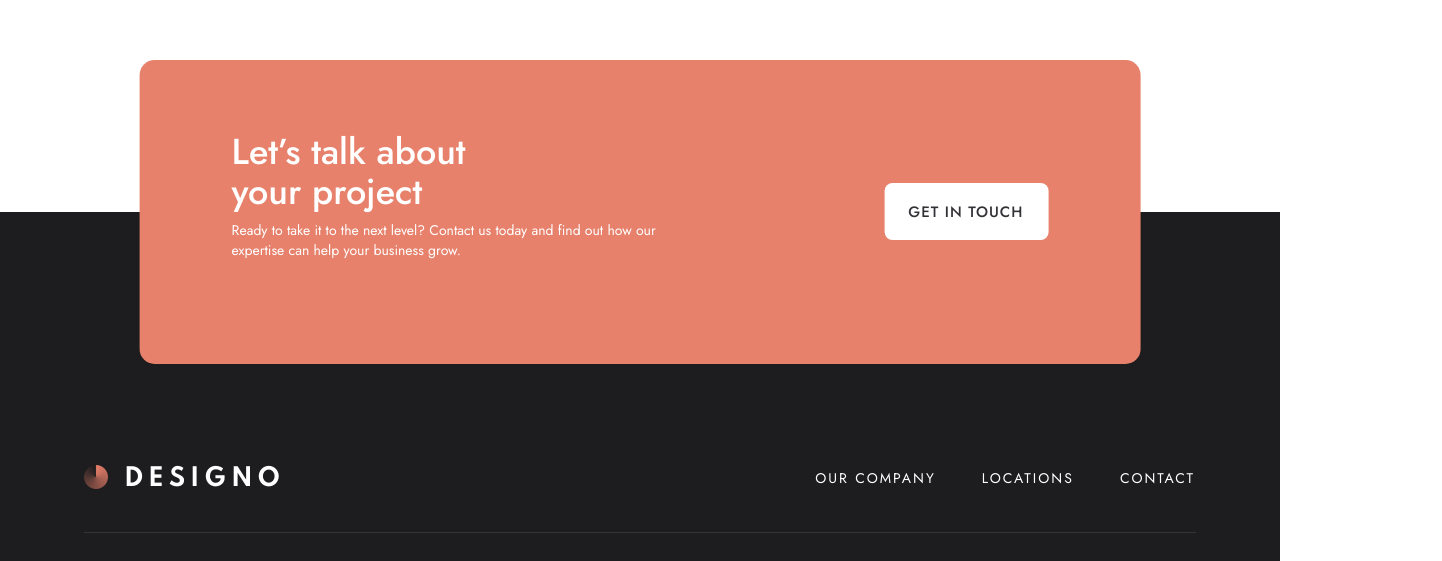
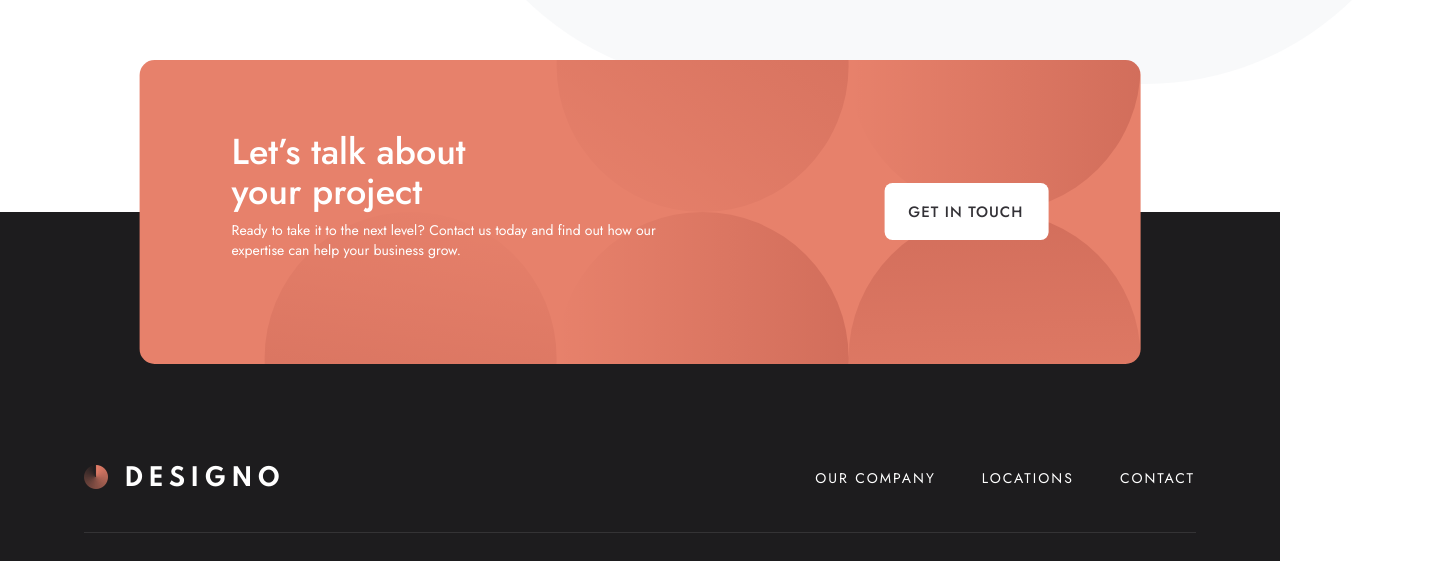
Before and after one commit to andreiwebdev/designo-nextjs-multipage, a Next.js app: page / in a window 1280 px wide. Shown: the part 2149-2710 px from the top of the page, 1442 px wide, since content can reach past the window. Built offline with nearby package versions, Linux system fonts and the light colour scheme.

Commit message:
Update: added missing graphics

```diff
--- a/src/app/page.tsx
+++ b/src/app/page.tsx
@@ -28,7 +28,7 @@ export default function Home() {
                     />
                 </div>
             </div>
-            <div className="mb-[311px] md:mb-[331px] xl:mb-[380px] xl:grid xl:grid-cols-3 xl:gap-[30px]">
+            <div className="mb-[311px] md:mb-[331px] xl:mb-[380px] xl:grid xl:grid-cols-3 xl:gap-[30px] xl:relative">
                 <GenericContentComponent
                     imageUrl="/assets/home/desktop/illustration-passionate.svg"
                     imageAltText="illustration-passionate"
@@ -50,6 +50,10 @@ export default function Home() {
                     title="FRIENDLY"
                     text=" We are a group of enthusiastic folks who know how to put people first. Our success depends on our customers, and we strive to give them the best experience a company can provide."
                 />
+                <div
+                    className="hiddex xl:block w-[1006px] h-[594px] bg-lightGrey opacity-50 absolute -z-[1] bottom-0 top-[150px] -right-[246px]"
+                    style={{ borderRadius: "297px 0 297px 297px" }}
+                ></div>
             </div>
         </main>
     );
--- a/src/components/Footer/Footer.tsx
+++ b/src/components/Footer/Footer.tsx
@@ -12,23 +12,60 @@ import { FaTwitter } from "react-icons/fa";
 export const Footer = () => {
     return (
         <div className="w-full bg-black">
-            <Wrapper extraClasses="text-center px-[24px] md:px-[0px] pt-[253px] pb-[64px] relative">
-                <div className="w-full px-6 py-16 bg-peach text-center rounded-[15px] absolute top-0 left-1/2 transform -translate-x-1/2 -translate-y-1/2 max-w-[90%] md:text-left md:flex md:items-center md:justify-between md:px-[92px] md:py-[72px]">
+            <Wrapper extraClasses="text-center px-[24px] xl:px-[0px] pt-[253px] pb-[64px] relative">
+                <div className="w-full bg-peach text-center rounded-[15px] absolute top-0 left-1/2 transform -translate-x-1/2 -translate-y-1/2 max-w-[90%] xl:text-left xl:overflow-hidden">
+                    <div className="px-6 py-16 xl:px-[92px] xl:py-[72px] xl:flex xl:items-center xl:justify-between xl:relative">
                         <div>
-                        <div className="text-white text-3xl mb-2 max-w-[279px] mx-auto font-medium md:text-4xl md:mx-0">
+                            <div className="text-white text-3xl mb-2 max-w-[279px] mx-auto font-medium xl:text-4xl xl:mx-0">
                                 Let’s talk about your project
                             </div>
-                        <p className="text-white text-sm mb-[32px] max-w-[279px] mx-auto md:max-w-[459px] md:mx-0">
-                            Ready to take it to the next level? Contact us today
-                            and find out how our expertise can help your
-                            business grow.
+                            <p className="text-white text-sm mb-[32px] max-w-[279px] mx-auto xl:max-w-[459px] xl:mx-0">
+                                Ready to take it to the next level? Contact us
+                                today and find out how our expertise can help
+                                your business grow.
                             </p>
                         </div>
                         <Button
                             buttonText="GET IN TOUCH"
                             style="light"
-                        extraClasses="mx-auto md:ml-auto md:mr-0"
+                            extraClasses="mx-auto xl:ml-auto xl:mr-0"
                         />
+                        <div
+                            className="hidden xl:block w-[292px] h-[292px] rounded-full bg-red-500 -z-[1] absolute bottom-[50%] right-0 opacity-30"
+                            style={{
+                                background:
+                                    "linear-gradient(90deg, rgba(93, 2, 2, 0.00) 0%, rgba(93, 2, 2, 0.50) 100%)",
+                            }}
+                        ></div>
+                        <div
+                            className="hidden xl:block w-[292px] h-[292px] rounded-full bg-red-500 -z-[1] absolute bottom-[50%] right-[292px] opacity-30"
+                            style={{
+                                background:
+                                    "linear-gradient(34deg, rgba(93, 2, 2, 0.00) 0%, rgba(93, 2, 2, 0.50) 100%)",
+                            }}
+                        ></div>
+                        <div
+                            className="hidden xl:block w-[292px] h-[292px] rounded-full bg-red-500 -z-[1] absolute top-[50%] right-0 opacity-30"
+                            style={{
+                                background:
+                                    "linear-gradient(358deg, rgba(93, 2, 2, 0.00) 0%, rgba(93, 2, 2, 0.50) 100%)",
+                            }}
+                        ></div>
+                        <div
+                            className="hidden xl:block w-[292px] h-[292px] rounded-full bg-red-500 -z-[1] absolute top-[50%] right-[292px] opacity-30"
+                            style={{
+                                background:
+                                    "linear-gradient(90deg, rgba(93, 2, 2, 0.00) 0%, rgba(93, 2, 2, 0.50) 100%)",
+                            }}
+                        ></div>
+                        <div
+                            className="hidden xl:block w-[292px] h-[292px] rounded-full bg-red-500 -z-[1] absolute top-[50%] right-[584px] opacity-30"
+                            style={{
+                                background:
+                                    "linear-gradient(190deg, rgba(93, 2, 2, 0.00) 0%, rgba(93, 2, 2, 0.50) 100%)",
+                            }}
+                        ></div>
+                    </div>
                 </div>
                 <div className="md:flex md:items-center md:justify-between md:mb-10">
                     <Image
```
Lines whose indentation alone changed are shown as unchanged.
